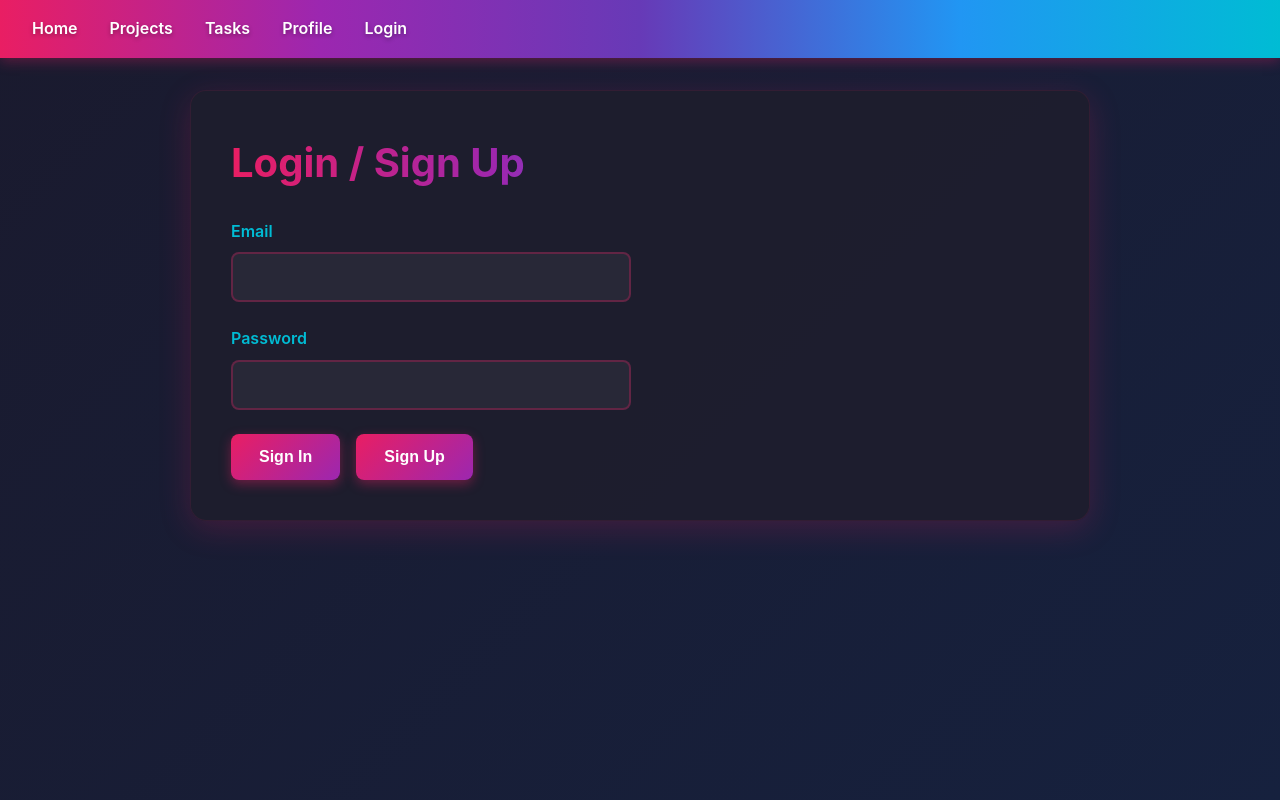
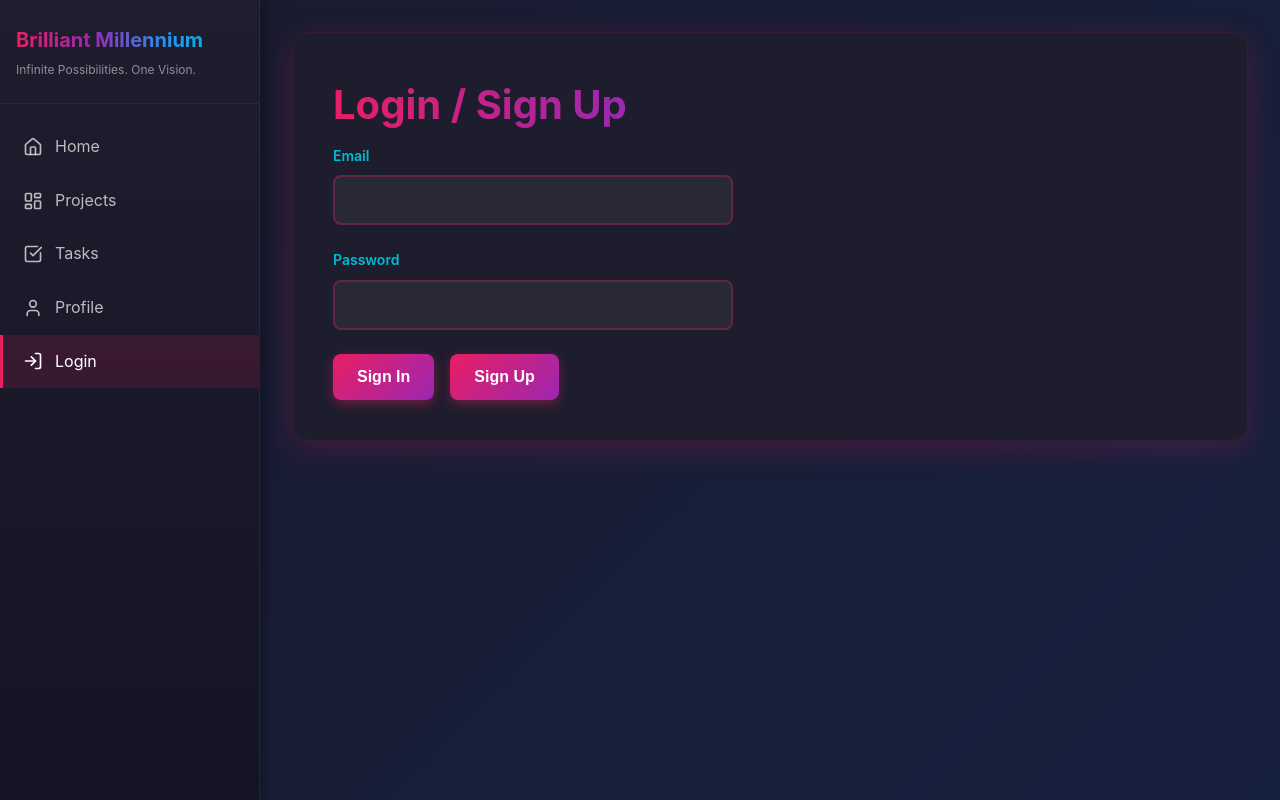
Before and after one commit to CoachBossTee/brilliant-millennium-app, a Next.js app: page /login in a window 1280 px wide. Built offline with nearby package versions, Linux system fonts and the light colour scheme.

Commit message:
Add sidebar navigation with icons

```diff
--- a/app/globals.css
+++ b/app/globals.css
@@ -12,31 +12,123 @@ body {
   line-height: 1.6;
 }
 
-nav {
-  background: linear-gradient(90deg, #e91e63 0%, #9c27b0 25%, #673ab7 50%, #2196f3 75%, #00bcd4 100%);
-  padding: 1rem 2rem;
-  box-shadow: 0 4px 12px rgba(233, 30, 99, 0.3);
+/* Sidebar */
+.sidebar {
+  position: fixed;
+  left: 0;
+  top: 0;
+  height: 100vh;
+  width: 260px;
+  background: linear-gradient(180deg, rgba(30, 30, 46, 0.98) 0%, rgba(20, 20, 36, 0.98) 100%);
+  border-right: 1px solid rgba(233, 30, 99, 0.2);
+  box-shadow: 4px 0 12px rgba(0, 0, 0, 0.3);
+  display: flex;
+  flex-direction: column;
+  z-index: 100;
+}
+
+.sidebar-header {
+  padding: 1.5rem 1rem;
+  border-bottom: 1px solid rgba(233, 30, 99, 0.2);
+}
+
+.sidebar-logo {
+  font-size: 1.25rem;
+  font-weight: 700;
+  background: linear-gradient(90deg, #e91e63, #9c27b0, #2196f3, #00bcd4);
+  -webkit-background-clip: text;
+  -webkit-text-fill-color: transparent;
+  background-clip: text;
+}
+
+.sidebar-tagline {
+  font-size: 0.75rem;
+  color: rgba(255, 255, 255, 0.5);
+  margin-top: 0.25rem;
+}
+
+.sidebar-nav {
+  flex: 1;
+  padding: 1rem 0;
+}
+
+.sidebar-link {
   display: flex;
   align-items: center;
-  gap: 2rem;
+  gap: 0.75rem;
+  padding: 0.875rem 1.25rem;
+  color: rgba(255, 255, 255, 0.7);
+  text-decoration: none;
+  transition: all 0.2s;
+  border-left: 3px solid transparent;
 }
 
-nav a {
+.sidebar-link:hover {
+  background: rgba(233, 30, 99, 0.1);
   color: white;
-  text-decoration: none;
-  font-weight: 600;
-  transition: all 0.3s;
-  text-shadow: 0 2px 4px rgba(0, 0, 0, 0.3);
+  border-left-color: #e91e63;
 }
 
-nav a:hover {
-  transform: translateY(-2px);
-  text-shadow: 0 4px 8px rgba(255, 255, 255, 0.4);
+.sidebar-link.active {
+  background: rgba(233, 30, 99, 0.15);
+  color: white;
+  border-left-color: #e91e63;
+}
+
+.sidebar-footer {
+  padding: 1rem;
+  border-top: 1px solid rgba(233, 30, 99, 0.2);
+}
+
+.user-info {
+  display: flex;
+  align-items: center;
+  gap: 0.75rem;
+  padding: 0.75rem;
+  background: rgba(255, 255, 255, 0.03);
+  border-radius: 8px;
+}
+
+.user-avatar {
+  width: 36px;
+  height: 36px;
+  border-radius: 50%;
+  background: linear-gradient(135deg, #e91e63, #9c27b0);
+  display: flex;
+  align-items: center;
+  justify-content: center;
+  font-weight: 600;
+  font-size: 0.875rem;
+}
+
+.user-details {
+  flex: 1;
+  min-width: 0;
+}
+
+.user-email {
+  font-size: 0.875rem;
+  color: rgba(255, 255, 255, 0.9);
+  overflow: hidden;
+  text-overflow: ellipsis;
+  white-space: nowrap;
+}
+
+/* Main content area */
+.app-container {
+  display: flex;
+  min-height: 100vh;
+}
+
+.main-content {
+  margin-left: 260px;
+  flex: 1;
+  padding: 2rem;
 }
 
 main {
-  max-width: 900px;
-  margin: 2rem auto;
+  max-width: 1200px;
+  margin: 0 auto;
   padding: 2.5rem;
   background: rgba(30, 30, 46, 0.95);
   border-radius: 16px;
@@ -44,8 +136,13 @@ main {
   border: 1px solid rgba(233, 30, 99, 0.1);
 }
 
+/* Page header */
+.page-header {
+  margin-bottom: 2rem;
+}
+
 h1 {
-  margin-bottom: 1.5rem;
+  margin-bottom: 0.5rem;
   background: linear-gradient(90deg, #e91e63, #9c27b0, #2196f3, #00bcd4);
   -webkit-background-clip: text;
   -webkit-text-fill-color: transparent;
@@ -54,11 +151,18 @@ h1 {
   font-weight: 700;
 }
 
+.page-description {
+  color: rgba(255, 255, 255, 0.6);
+  font-size: 1rem;
+}
+
+/* Forms */
 label {
   display: block;
   margin-bottom: 0.5rem;
   color: #00bcd4;
   font-weight: 600;
+  font-size: 0.875rem;
 }
 
 input[type="text"],
@@ -86,8 +190,12 @@ input::placeholder {
   color: rgba(255, 255, 255, 0.4);
 }
 
+/* Buttons */
 button {
-  padding: 0.875rem 1.75rem;
+  display: inline-flex;
+  align-items: center;
+  gap: 0.5rem;
+  padding: 0.875rem 1.5rem;
   background: linear-gradient(135deg, #e91e63 0%, #9c27b0 100%);
   color: white;
   border: none;
@@ -108,8 +216,20 @@ button:hover {
 button:disabled {
   opacity: 0.5;
   cursor: not-allowed;
+  transform: none;
 }
 
+button.secondary {
+  background: linear-gradient(135deg, #2196f3 0%, #00bcd4 100%);
+  box-shadow: 0 4px 12px rgba(33, 150, 243, 0.4);
+}
+
+button.secondary:hover {
+  background: linear-gradient(135deg, #42a5f5 0%, #26c6da 100%);
+  box-shadow: 0 6px 20px rgba(33, 150, 243, 0.6);
+}
+
+/* Lists */
 ul {
   list-style: none;
   padding: 0;
@@ -142,6 +262,7 @@ li button {
   font-size: 0.875rem;
 }
 
+/* Alerts */
 .error {
   background: rgba(239, 68, 68, 0.1);
   border: 1px solid #ef4444;
@@ -160,6 +281,7 @@ li button {
   margin: 1rem 0;
 }
 
+/* Loading */
 .loading {
   display: inline-block;
   width: 20px;
@@ -174,8 +296,14 @@ li button {
   to { transform: rotate(360deg); }
 }
 
+/* Empty state */
 .empty-state {
   text-align: center;
   padding: 3rem 1rem;
   color: rgba(255, 255, 255, 0.5);
 }
+
+.empty-state h3 {
+  margin-bottom: 0.5rem;
+  color: rgba(255, 255, 255, 0.7);
+}
--- /dev/null
+++ b/app/layout-client.tsx
@@ -0,0 +1,114 @@
+'use client';
+
+import Link from 'next/link';
+import { usePathname } from 'next/navigation';
+import { useEffect, useState } from 'react';
+import { SupabaseProvider, useSupabase } from './supabase-provider';
+import {
+  Home,
+  LayoutDashboard,
+  CheckSquare,
+  User,
+  LogIn,
+  LogOut
+} from 'lucide-react';
+
+function Sidebar() {
+  const pathname = usePathname();
+  const supabase = useSupabase();
+  const [userEmail, setUserEmail] = useState<string | null>(null);
+
+  useEffect(() => {
+    async function getUser() {
+      const { data } = await supabase.auth.getUser();
+      setUserEmail(data.user?.email || null);
+    }
+    getUser();
+  }, [supabase]);
+
+  const navItems = [
+    { href: '/', label: 'Home', icon: Home },
+    { href: '/dashboard', label: 'Projects', icon: LayoutDashboard },
+    { href: '/tasks', label: 'Tasks', icon: CheckSquare },
+    { href: '/profile', label: 'Profile', icon: User },
+  ];
+
+  async function handleSignOut() {
+    await supabase.auth.signOut();
+    window.location.href = '/login';
+  }
+
+  const isActive = (href: string) => {
+    if (href === '/') return pathname === '/';
+    return pathname.startsWith(href);
+  };
+
+  return (
+    <div className="sidebar">
+      <div className="sidebar-header">
+        <div className="sidebar-logo">Brilliant Millennium</div>
+        <div className="sidebar-tagline">Infinite Possibilities. One Vision.</div>
+      </div>
+
+      <nav className="sidebar-nav">
+        {navItems.map((item) => {
+          const Icon = item.icon;
+          return (
+            <Link
+              key={item.href}
+              href={item.href}
+              className={`sidebar-link ${isActive(item.href) ? 'active' : ''}`}
+            >
+              <Icon size={20} />
+              <span>{item.label}</span>
+            </Link>
+          );
+        })}
+
+        {!userEmail && (
+          <Link href="/login" className={`sidebar-link ${isActive('/login') ? 'active' : ''}`}>
+            <LogIn size={20} />
+            <span>Login</span>
+          </Link>
+        )}
+      </nav>
+
+      {userEmail && (
+        <div className="sidebar-footer">
+          <div className="user-info">
+            <div className="user-avatar">
+              {userEmail.charAt(0).toUpperCase()}
+            </div>
+            <div className="user-details">
+              <div className="user-email">{userEmail}</div>
+            </div>
+            <button
+              onClick={handleSignOut}
+              style={{
+                background: 'transparent',
+                padding: '0.5rem',
+                boxShadow: 'none',
+              }}
+              title="Sign out"
+            >
+              <LogOut size={18} />
+            </button>
+          </div>
+        </div>
+      )}
+    </div>
+  );
+}
+
+export function LayoutGroup({ children }: { children: React.ReactNode }) {
+  return (
+    <SupabaseProvider>
+      <div className="app-container">
+        <Sidebar />
+        <div className="main-content">
+          {children}
+        </div>
+      </div>
+    </SupabaseProvider>
+  );
+}
--- a/app/layout.tsx
+++ b/app/layout.tsx
@@ -1,7 +1,6 @@
 import './globals.css';
 import type { Metadata } from 'next';
-import Link from 'next/link';
-import { SupabaseProvider } from './supabase-provider';
+import { LayoutGroup } from './layout-client';
 
 export const metadata: Metadata = {
   title: 'Brilliant Millennium',
@@ -16,16 +15,7 @@ export default function RootLayout({
   return (
     <html lang="en">
       <body>
-        <SupabaseProvider>
-          <nav>
-            <Link href="/">Home</Link>
-            <Link href="/dashboard">Projects</Link>
-            <Link href="/tasks">Tasks</Link>
-            <Link href="/profile">Profile</Link>
-            <Link href="/login">Login</Link>
-          </nav>
-          {children}
-        </SupabaseProvider>
+        <LayoutGroup>{children}</LayoutGroup>
       </body>
     </html>
   );
--- a/package.json
+++ b/package.json
@@ -10,6 +10,7 @@
   },
   "dependencies": {
     "@supabase/supabase-js": "^2.87.1",
+    "lucide-react": "^0.556.0",
     "next": "16.0.8",
     "react": "19.2.1",
     "react-dom": "19.2.1"
```
Also changed, not shown: app/page.tsx (+20 -22 lines), 1 other file (tests, documents, lock files or other folders).
